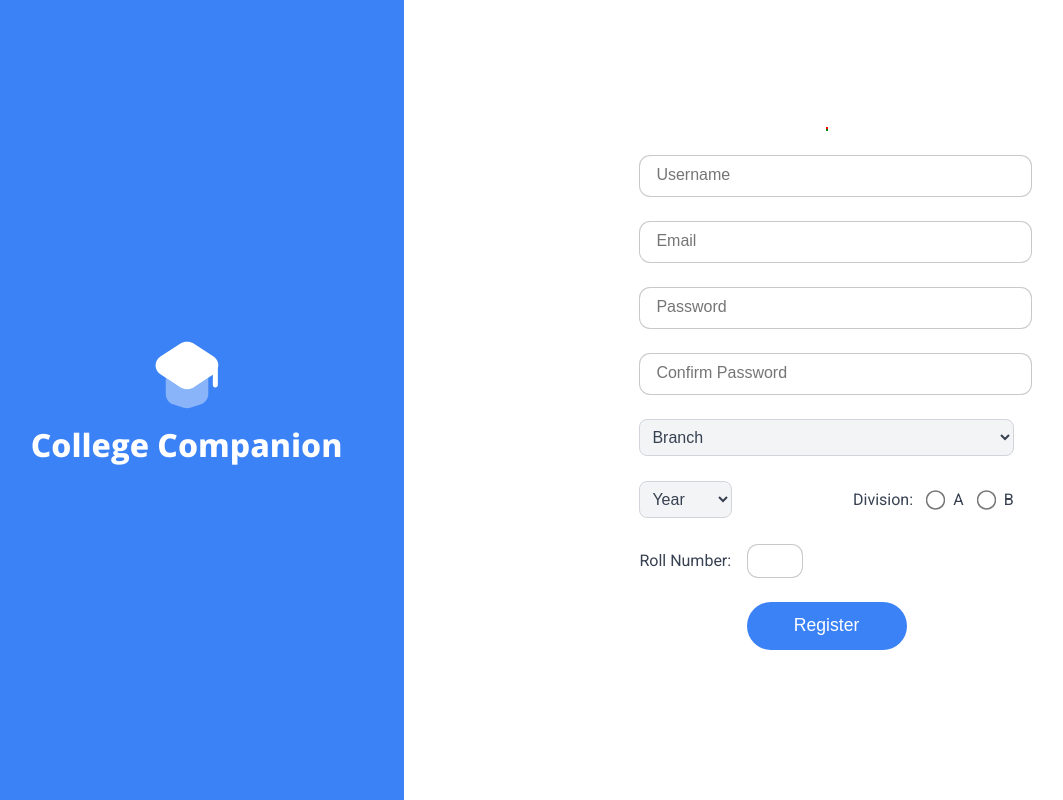
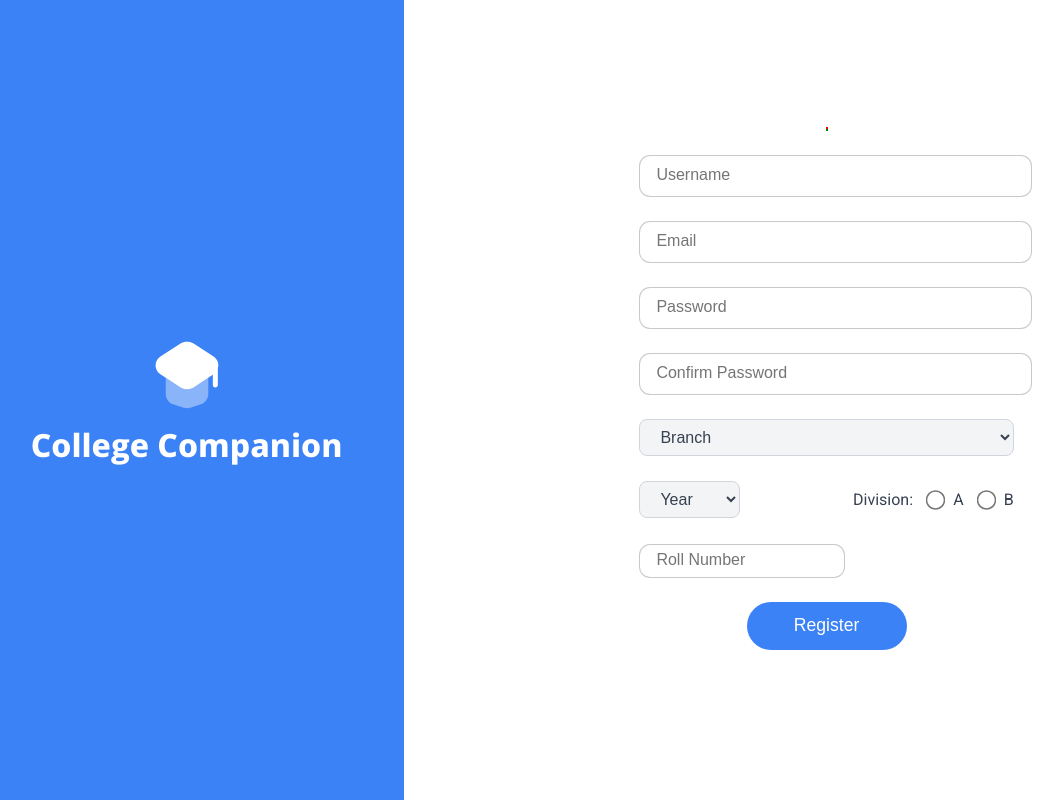
Before and after one commit to shravanibayani/College-Companion, a Flask app: page /register in a window 1280 px wide. Shown: the whole page, without its empty margins (31-1094 px from the left). Run offline with Flask 3, Linux system fonts and the light colour scheme; some libraries are stand-ins or nearby versions.

Commit message:
change roll-no.

```diff
--- a/static/login_register.css
+++ b/static/login_register.css
@@ -63,7 +63,6 @@ form.form {
     /* height: 55%; */
     border-collapse: separate;
     border-spacing: 1.5rem;
-
 }
 
 .flexbox {
@@ -103,9 +102,8 @@ input::placeholder{
     font-size: 1rem;
 }
 .rollNo {
-    width: 10%;
+    width: 50%;
     height:2rem;
-    margin-left: 1rem;
 }
 
 .form p {
@@ -170,12 +168,12 @@ input[type="submit"]:hover {
 
 .form select {
     width: 100%;
-    padding: 0.5rem;
     font-size: 1rem;
     border: 0.05rem solid #D1D5DB;
     border-radius: 0.5rem;
     background-color: #F3F4F6;
     color: #374151;
+    padding: 0.5rem 0.5rem 0.5rem 1rem;
 }
 .flexbox2{
     display: flex;
--- a/templates/register.html
+++ b/templates/register.html
@@ -91,8 +91,7 @@
             </div>
             <div class="form">
                 <div class="flexbox">
-                    <label for="roll-no">Roll Number:</label>
-                    <input type="number" name="rollno" id="roll-no" class="rollNo" />
+                    <input type="number" name="rollno" id="roll-no" class="rollNo" placeholder="Roll Number" />
                 </div>
             </div>
 
```
